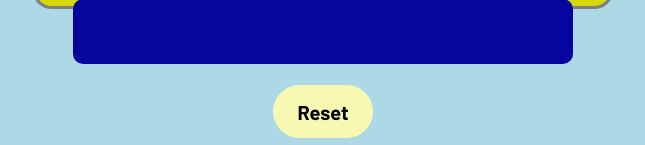
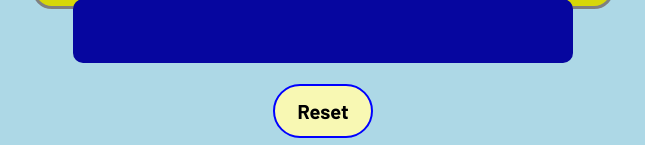
Before and after one commit to alexanderjones1/connect-four, a plain HTML site: page index.html in a window 1280 px wide. Shown: the part 652-797 px from the top of the page, without its empty margins (317-962 px from the left). Drawn offline with Linux system fonts and the light colour scheme.

Commit message:
add flex to blue board stand

```diff
--- a/css/style.css
+++ b/css/style.css
@@ -38,6 +38,7 @@ div {
 }
 
 body > div {
+    display: flex;
     height: 100px;
     width: 500px;
     margin-top: -10px;
@@ -51,7 +52,7 @@ body > div {
     margin-top: 20px;
     margin-bottom: 10px;
     height: 80px;
-    border: whitesmoke;
+    border: blue solid 2px;
     border-radius: 50px;
     font-size: 20px;
     background-color: rgb(248, 248, 179);
```
